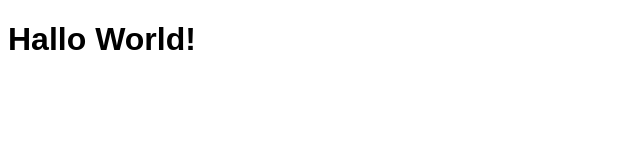
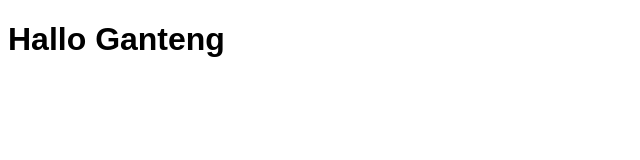
Before and after one commit to agungalfarisy/rekweb-pertemuan-3, a plain HTML site: page index.html in a window 1280 px wide. Shown: the whole page, without its empty margins (0-640 px from the left). Drawn offline with Linux system fonts and the light colour scheme.

Commit message:
mengubah h1

```diff
--- a/index.html
+++ b/index.html
@@ -5,7 +5,7 @@
 	<link rel="stylesheet" type="text/css" href="style.css">
 </head>
 <body>
-	<h1>Hallo World!</h1>
+	<h1>Hallo Ganteng</h1>
 <script type="text/javascript" src="script.js"></script>
 </body>
 </html>
```
